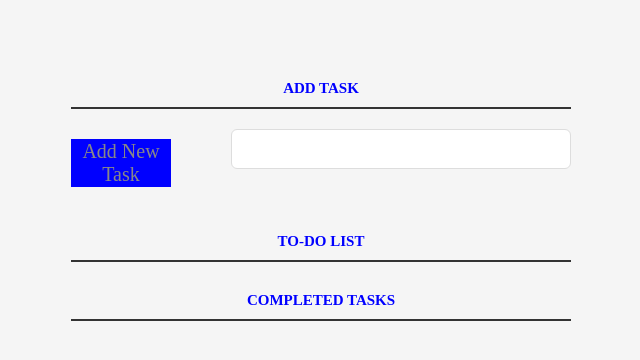
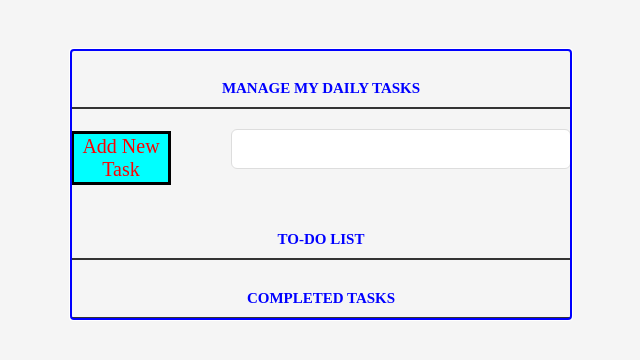
Before and after one commit to sundeepky786/sundeepky, a plain HTML site: page Index.html in a window 1280 px wide. Shown: the whole page, without its empty margins (319-959 px from the left). Drawn offline with Linux system fonts and the light colour scheme.

Commit message:
update view in index
update view in index

```diff
--- a/Index.html
+++ b/Index.html
@@ -9,7 +9,7 @@
 <body>
     <div class="container">
         <p>
-            <label for="new-task" class="middle">Add Task</label>
+            <label for="new-task" class="middle">Manage my Daily Tasks</label>
             <input id="new-task" type="text">
             <button>Add New Task</button>
         </p>
--- a/styles.css
+++ b/styles.css
@@ -9,6 +9,7 @@ body {
 	display: block;
 	width: 500px;
 	margin: 50px auto 0;
+	outline:auto;
 }
 
 ul {
@@ -28,19 +29,20 @@ h3 {
 
 input,
 button {
-	outline: none;
+	outline:black;
 }
 
 button {
-	background: blue;
+	background: cyan;
 	border: Black;
-	color: #888888;
+	color: red;
 	font-size: 20px;
 	width: 100px;
-	margin: 10px 0 0;
+	margin: 02px 0 0;
 	font-family: serif, sans-serif;
 	cursor: pointer;
-}
+	border-style:solid;
+	}
 
 button:hover {
 	color: #333;
```
